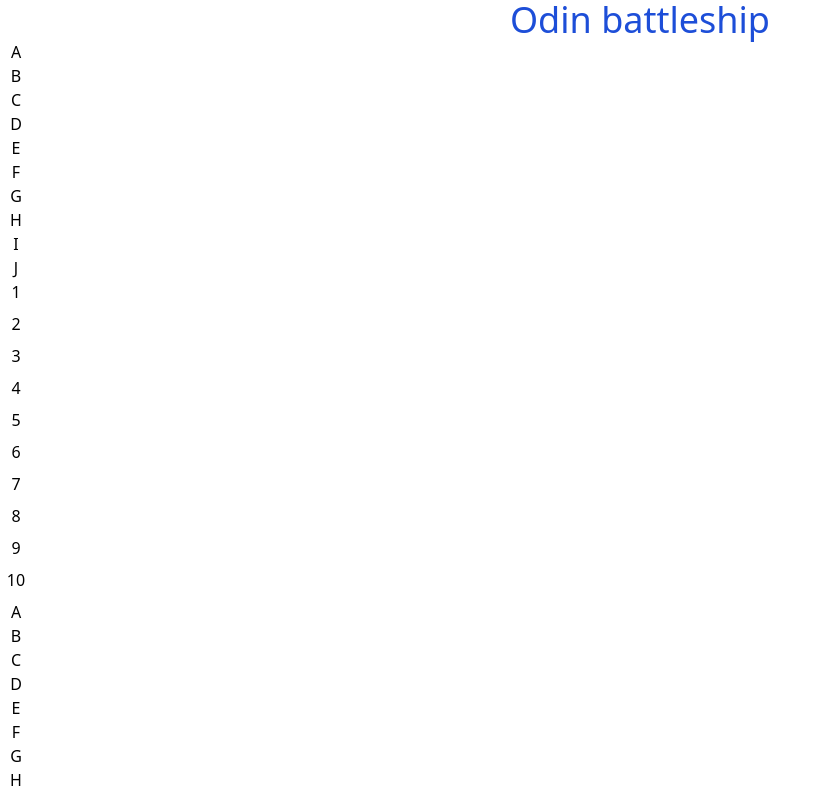
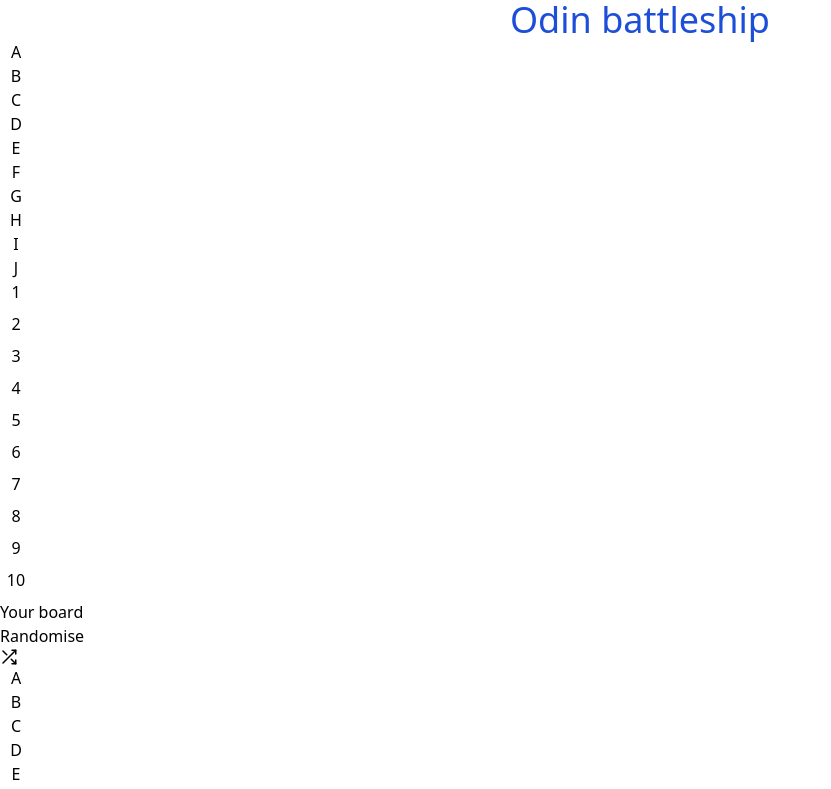
Before and after one commit to mantesso/odin-battleship, a plain HTML site: page index.html in a window 1280 px wide. Shown: the top 789 px of the page, without its empty margins (0-831 px from the left). Drawn offline with Linux system fonts and the light colour scheme.

Commit message:
add random placement button to ui

```diff
--- a/index.html
+++ b/index.html
@@ -40,6 +40,37 @@
           <div class="w-[32px] h-[32px] text-center">9</div>
           <div class="w-[32px] h-[32px] text-center">10</div>
         </div>
+        <div
+          class="absolute text-xs bottom-[-32px] flex justify-between items-center w-full"
+        >
+          <div class="">Your board</div>
+          <div class="">
+            <button
+              id="placeRandom"
+              class="flex items-center gap-2 opacity-80 bg-gray-100 hover:bg-gray-50 border-gray-500 text-gray-800 px-2 py-0.5 text-xs rounded-md"
+            >
+              Randomise
+              <svg
+                xmlns="http://www.w3.org/2000/svg"
+                viewBox="0 0 24 24"
+                width="18"
+                height="18"
+                class="main-grid-item-icon"
+                fill="none"
+                stroke="currentColor"
+                stroke-linecap="round"
+                stroke-linejoin="round"
+                stroke-width="2"
+              >
+                <polyline points="16 3 21 3 21 8" />
+                <line x1="4" x2="21" y1="20" y2="3" />
+                <polyline points="21 16 21 21 16 21" />
+                <line x1="15" x2="21" y1="15" y2="21" />
+                <line x1="4" x2="9" y1="4" y2="9" />
+              </svg>
+            </button>
+          </div>
+        </div>
       </div>
       <div class="relative">
         <div
```
